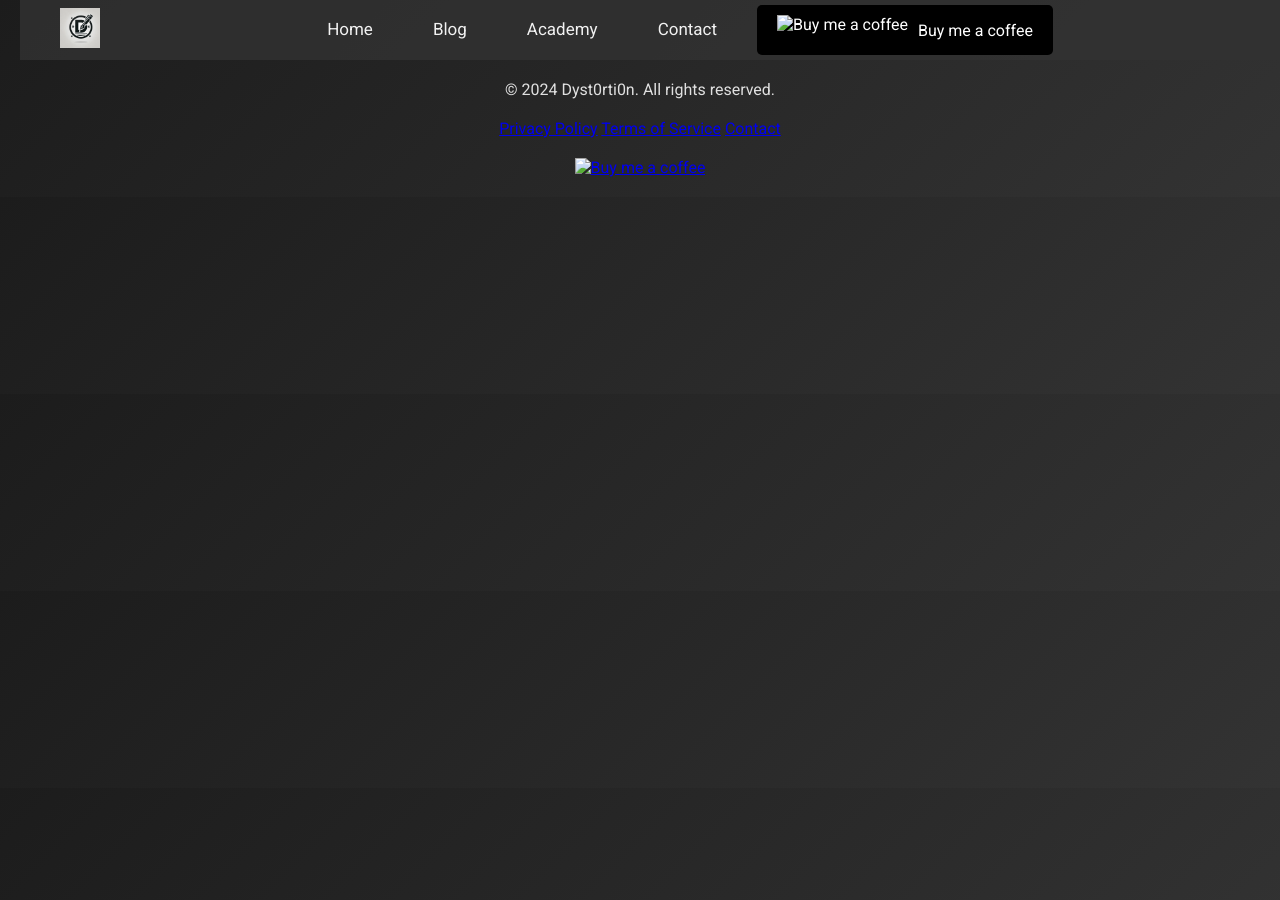
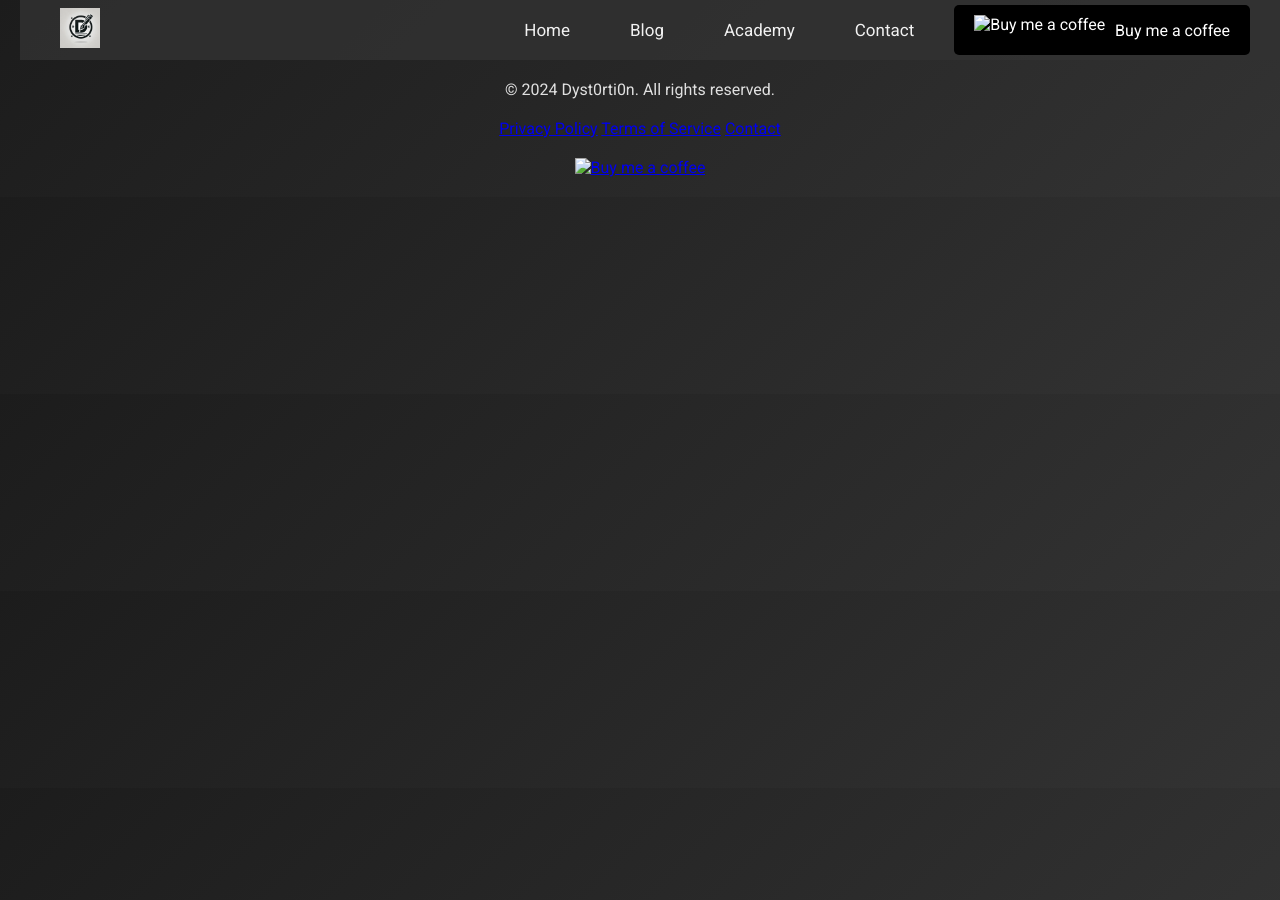
Before and after one commit to Dyst0rti0n/Dyst0rti0n.github.io, a Jekyll site: the page built from index.md, in a window 1280 px wide. Built offline with Jekyll 4.4.1, drawn with Linux system fonts in a browser that asks for light colours.

Commit message:
Navbar changes

```diff
--- a/assets/css/navbar.css
+++ b/assets/css/navbar.css
@@ -53,8 +53,9 @@
 
 .navbar-menu {
   display: flex;
-  justify-content: center;
-  width: 100%;
+  justify-content: flex-end;
+  align-items: center;
+  width: auto;
   transition: max-height 0.5s ease-in-out;
 }
 
@@ -67,6 +68,8 @@
 
 .navbar-item {
   margin: 0 10px;
+  display: flex;
+  align-items: center;
 }
 
 .navbar-links {
@@ -120,10 +123,15 @@
     top: 60px;
     left: 0;
     padding: 20px 0;
+    max-height: 0;
+    /* Initial state, collapsed */
+    overflow: hidden;
+    transition: max-height 0.5s ease-in-out;
   }
 
   .navbar-menu.is-active {
     display: flex;
+    max-height: 500px;
   }
 
   .navbar-menu-list {
```
Also changed, not shown: assets/js/navbar.js (+4 -4 lines). Lines whose indentation alone changed are shown as unchanged.
